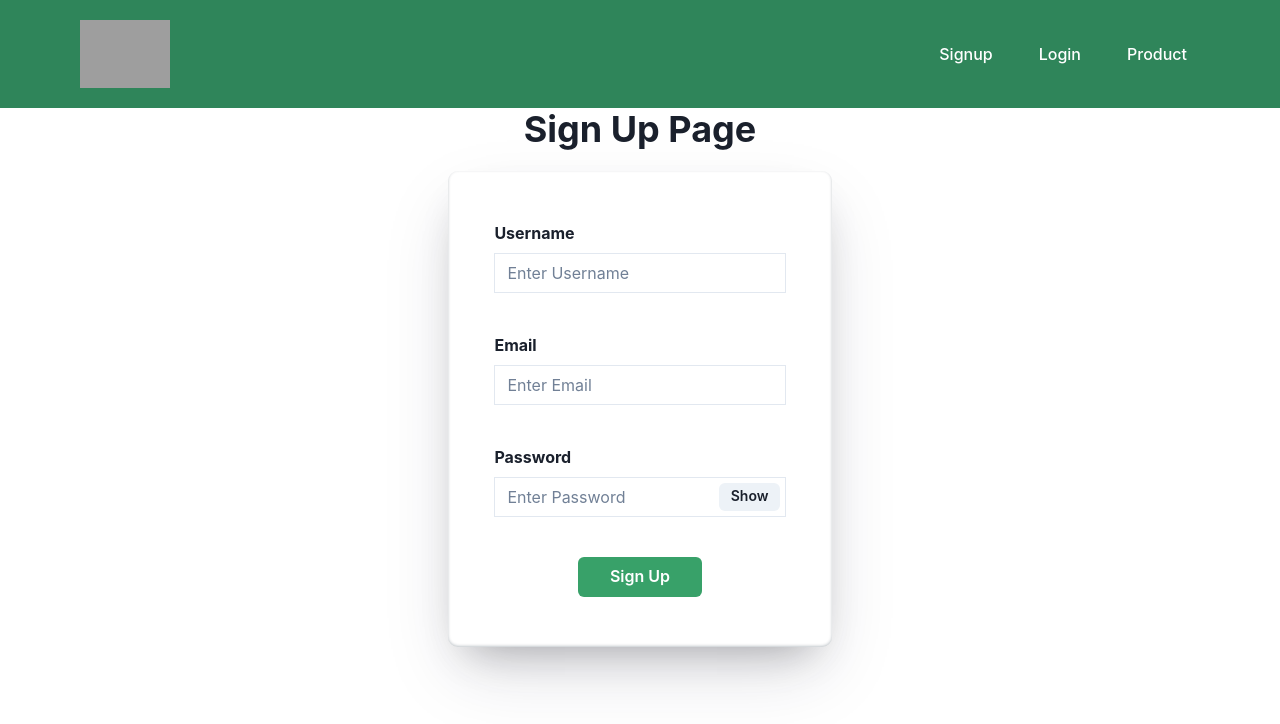
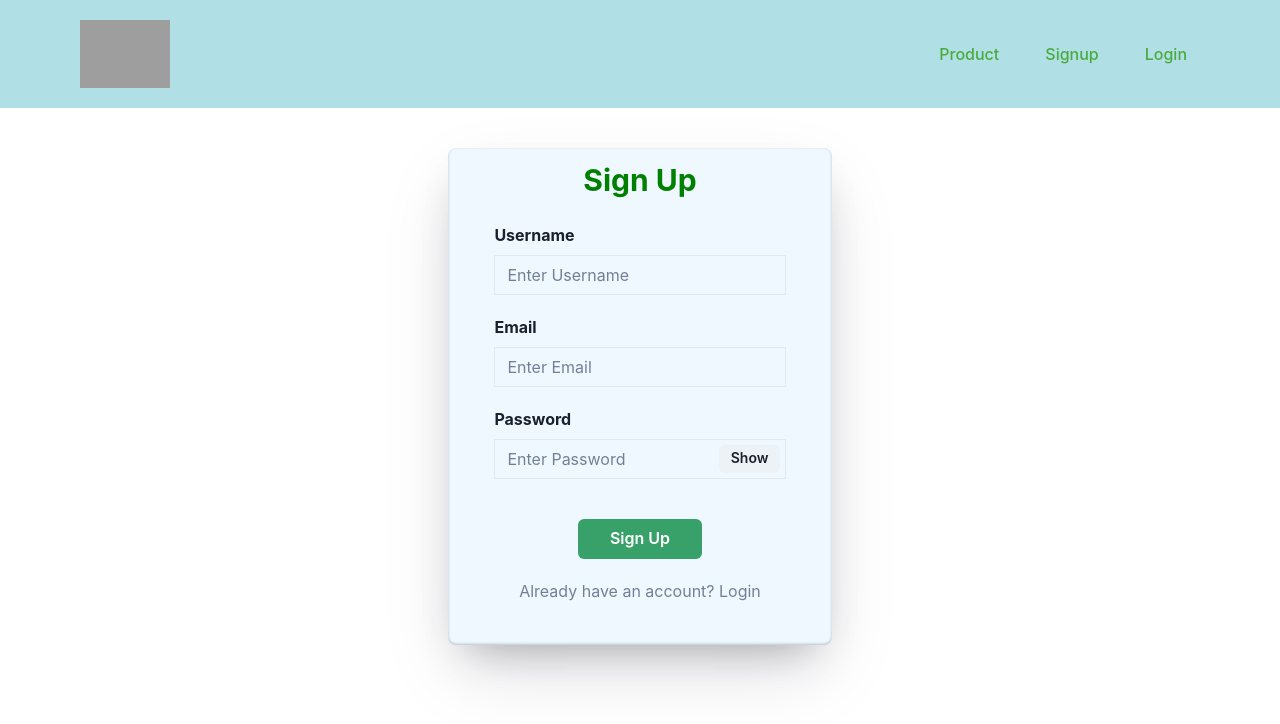
Before and after one commit to Sajid788/Kryzen-Assignment, a React (Create React App) app in the folder frontend/: page / in a window 1280 px wide. Shown: the top 724 px of the page. Built offline with nearby package versions, Linux system fonts and the light colour scheme; grey boxes are pictures that could not be loaded.

Commit message:
all done

```diff
--- a/frontend/src/Components/Navbar.jsx
+++ b/frontend/src/Components/Navbar.jsx
@@ -14,7 +14,7 @@ const Navbar = () => {
 
   return (
     <HStack
-      backgroundColor="#2F855A"
+      backgroundColor="PowderBlue"
       alignItems="center"
       paddingRight={20}
       paddingLeft={20}
@@ -28,12 +28,21 @@ const Navbar = () => {
 
       <Spacer />
       <HStack spacing="20px">
+      <Text
+          fontWeight="500"
+          p="7px 13px"
+          textDecoration="none"
+          color="#4AAB3D"
+          fontSize="16px"
+        >
+          <NavLink to="/product">Product</NavLink>
+        </Text>
         <Text
           fontSize="16px"
           fontWeight="500"
           p="7px 13px"
           textDecoration="none"
-          color="#FFF"
+          color="#4AAB3D"
         >
           {isAuth ? "" : <NavLink to="/">Signup</NavLink>}
         </Text>
@@ -42,7 +51,7 @@ const Navbar = () => {
           fontWeight="500"
           p="7px 13px"
           textDecoration="none"
-          color="#FFF"
+          color="#4AAB3D"
         >
           {isAuth ? (
             <Button onClick={handleLogOut}>Log Out</Button>
@@ -50,15 +59,7 @@ const Navbar = () => {
             <NavLink to="/login">Login</NavLink>
           )}
         </Text>
-        <Text
-          fontWeight="500"
-          p="7px 13px"
-          textDecoration="none"
-          color="#FFF"
-          fontSize="16px"
-        >
-          <NavLink to="/product">Product</NavLink>
-        </Text>
+
       </HStack>
     </HStack>
   );
--- a/frontend/src/Page/Login.jsx
+++ b/frontend/src/Page/Login.jsx
@@ -3,14 +3,16 @@ import {
   Container,
   FormControl,
   FormLabel,
-  Heading,
+  Text,
   Input,
   InputGroup,
   InputRightElement,
+
+
 } from "@chakra-ui/react";
 import React, { useState } from "react";
 import { useDispatch, useSelector } from "react-redux";
-import { useNavigate } from "react-router-dom";
+import {NavLink, useNavigate } from "react-router-dom";
 import ".././App.css";
 import { LogIn } from "../Redux/auth/action";
 const init = {
@@ -46,19 +48,19 @@ const Login = () => {
 
   return (
     <div>
-      <Heading marginBottom="20px">Login Page</Heading>
-
       <form onSubmit={handleForm} style={{ width: "100%" }}>
         <Container
           maxW="30%"
-          mb="10"
+          backgroundColor="#F0F8FF"
+          mt="10"
           borderRadius="10"
           centerContent
           boxShadow="rgba(30, 30, 63, 0.15) 0px 30px 70px -10px, rgba(0, 0, 0, 0.3) 0px 20px 40px -20px, rgba(5, 27, 44, 0.25) 0px -1px 3px 0px inset"
 
         >
+          <Text as='b'  fontSize='3xl' pt={3} color="green">Login</Text>
           <FormControl py="10" maxW="80%">
-            <FormLabel fontWeight="700" mt="10">
+            <FormLabel fontWeight="700" >
               Email
             </FormLabel>
             <Input
@@ -71,7 +73,7 @@ const Login = () => {
               variant="flushed"
               pl="3"
             />
-            <FormLabel fontWeight="700" mt="10">
+            <FormLabel fontWeight="700" mt="5">
               Password
             </FormLabel>
             <InputGroup size="md">
@@ -94,12 +96,19 @@ const Login = () => {
             <Button
               colorScheme="green"
               py="5"
-              mt="10"
+              mt="5"
+              mb={5}
               type="submit"
               loadingText="Logging in"
             >
               Login
             </Button>
+            <Text mb="5" textAlign="center" color="gray.500">
+          Already have an account?{" "}
+          <NavLink to="/" color="teal.500">
+            Signup
+          </NavLink>
+        </Text>
           </FormControl>
         </Container>
       </form>
--- a/frontend/src/Page/Signup.jsx
+++ b/frontend/src/Page/Signup.jsx
@@ -4,14 +4,14 @@ import {
   Button,
   FormControl,
   FormLabel,
-  Heading,
+  Text,
   Input,
   InputGroup,
   InputRightElement,
   useToast,
 } from "@chakra-ui/react";
 import axios from "axios";
-import { useNavigate } from "react-router-dom";
+import { NavLink, useNavigate } from "react-router-dom";
 
 const SignUp = () => {
   const usenavigate = useNavigate();
@@ -65,17 +65,18 @@ const SignUp = () => {
 
   return (
     <div>
-      <Heading mb="5">Sign Up Page</Heading>
       <Box
         margin="auto"
         w="30%"
-        mb="10"
-        borderRadius="10"
+        mt="10"
+        backgroundColor="#F0F8FF"
+        borderRadius="8"
         padding="10px"
         boxShadow="rgba(30, 30, 63, 0.15) 0px 30px 70px -10px, rgba(0, 0, 0, 0.3) 0px 20px 40px -20px, rgba(5, 27, 44, 0.25) 0px -1px 3px 0px inset"
       >
+        <Text as='b'  fontSize='3xl' color={"green"}>Sign Up</Text>
         <FormControl maxW="80%" margin="auto">
-          <FormLabel fontWeight={"bold"} mt="10">
+          <FormLabel fontWeight={"bold"} mt="5">
             Username
           </FormLabel>
           <Input
@@ -88,7 +89,7 @@ const SignUp = () => {
           />
         </FormControl>
         <FormControl maxW="80%" margin="auto">
-          <FormLabel fontWeight={"bold"} mt="10">
+          <FormLabel fontWeight={"bold"} mt="5">
             Email
           </FormLabel>
           <Input
@@ -101,7 +102,7 @@ const SignUp = () => {
           />
         </FormControl>
         <FormControl maxW="80%" margin="auto">
-          <FormLabel fontWeight={"bold"} mt="10">
+          <FormLabel fontWeight={"bold"} mt="5">
             Password
           </FormLabel>
           <InputGroup size="md">
@@ -128,12 +129,19 @@ const SignUp = () => {
           colorScheme="green"
           variant={"solid"}
           marginTop="10"
-          mb="10"
+          mb="5"
           onClick={handleSubmit}
         >
           Sign Up
         </Button>
+        <Text mb="8" textAlign="center" color="gray.500">
+          Already have an account?{" "}
+          <NavLink to="/login" color="teal.500">
+            Login
+          </NavLink>
+        </Text>
       </Box>
+
     </div>
   );
 };
```
